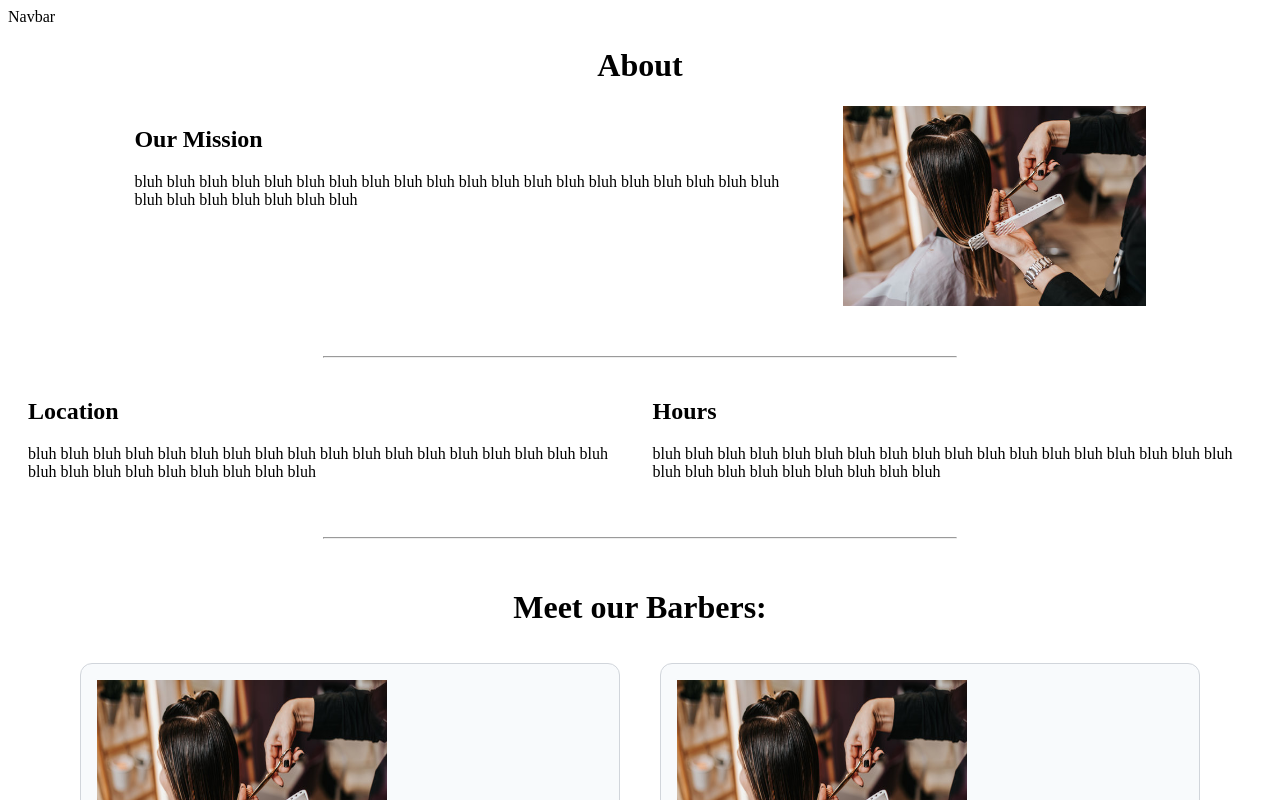
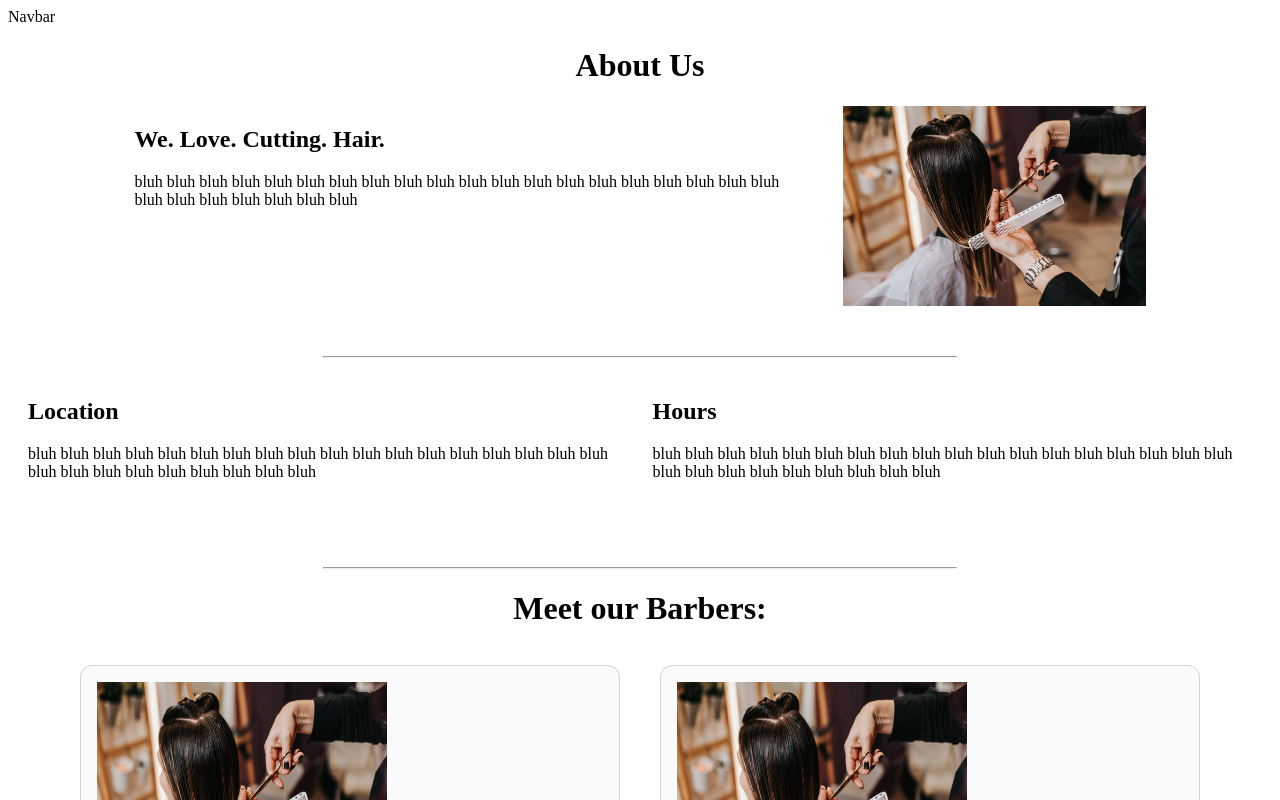
Before and after one commit to seamuscon8/Team4Hack4Impact, a Next.js app: page /about in a window 1280 px wide. Shown: the top 800 px of the page. Built offline with nearby package versions, Linux system fonts and the light colour scheme.

Commit message:
feat: update  content and styling

```diff
--- a/src/app/about/about-page.module.css
+++ b/src/app/about/about-page.module.css
@@ -1,3 +1,9 @@
+.hrSpacing {
+  margin: auto;
+  margin-top: 50px;
+  width: 50%;
+}
+
 .aboutContent {
   display: flex;
   gap: 50px;
--- a/src/app/about/page.tsx
+++ b/src/app/about/page.tsx
@@ -14,24 +14,22 @@ export default function About() {
   return (
     <main>
       <Navbar />
-      <h1 style={{ textAlign: "center" }}>About</h1>
+      <h1 style={{ textAlign: "center" }}>About Us</h1>
       <div className={styles.aboutContent}>
         <section>
-          <h2>Our Mission</h2>
+          <h2>We. Love. Cutting. Hair.</h2>
           <p>
-            {" "}
             bluh bluh bluh bluh bluh bluh bluh bluh bluh bluh bluh bluh bluh bluh bluh bluh bluh bluh bluh bluh bluh
             bluh bluh bluh bluh bluh bluh
           </p>
         </section>
         <Image src="/images/haircut-stock.jpg" alt="Piece of crap image!" width={400} height={200} />
       </div>
-      <hr style={{ margin: "auto", marginTop: "50px", width: "50%" }} />
+      <hr className={styles.hrSpacing} />
       <div className={styles.contactInfo}>
         <section>
           <h2>Location</h2>
           <p>
-            {" "}
             bluh bluh bluh bluh bluh bluh bluh bluh bluh bluh bluh bluh bluh bluh bluh bluh bluh bluh bluh bluh bluh
             bluh bluh bluh bluh bluh bluh
           </p>
@@ -39,13 +37,12 @@ export default function About() {
         <section>
           <h2>Hours</h2>
           <p>
-            {" "}
             bluh bluh bluh bluh bluh bluh bluh bluh bluh bluh bluh bluh bluh bluh bluh bluh bluh bluh bluh bluh bluh
             bluh bluh bluh bluh bluh bluh
           </p>
         </section>
       </div>
-      <hr style={{ margin: "auto", marginTop: "20px", marginBottom: "50px", width: "50%" }} />
+      <hr className={styles.hrSpacing} />
       <h1 style={{ textAlign: "center" }}>Meet our Barbers:</h1>
       <div className={styles.aboutBarbers}>
         {barbers.map((b) => (
```
